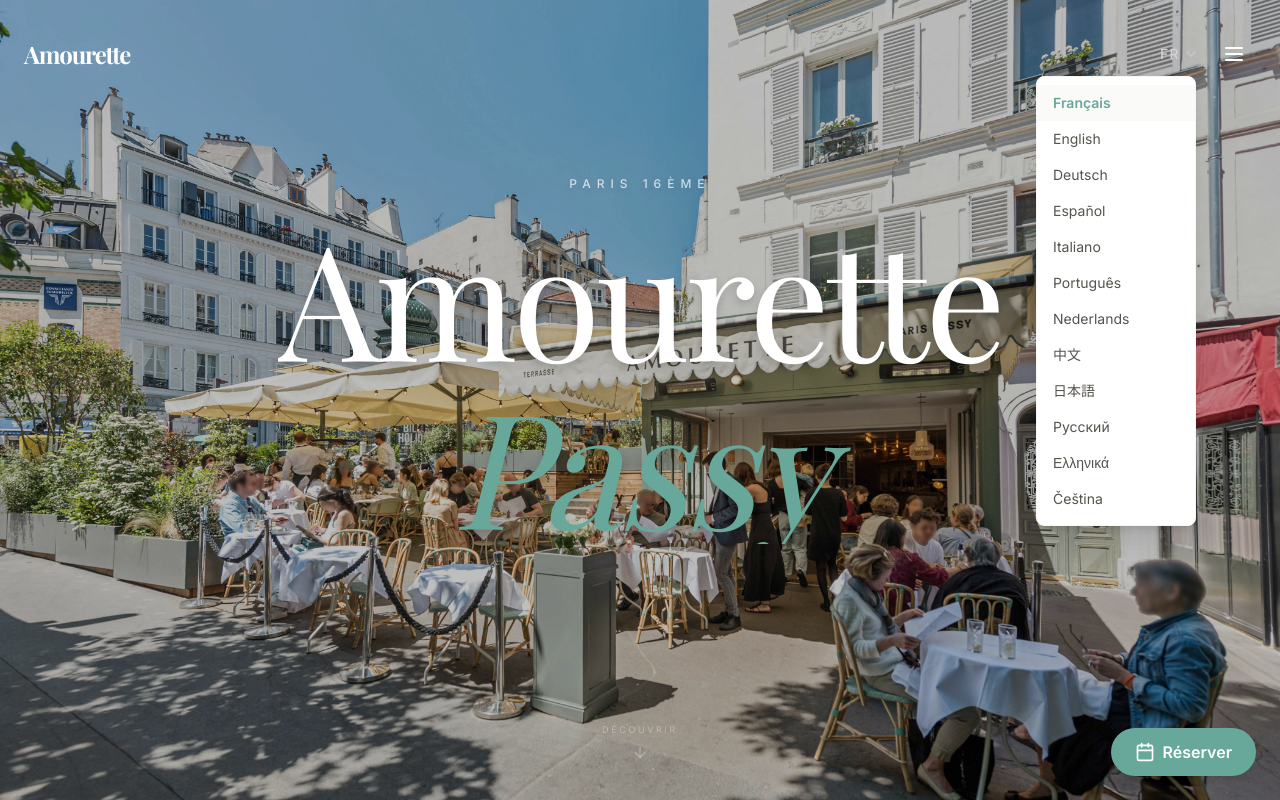
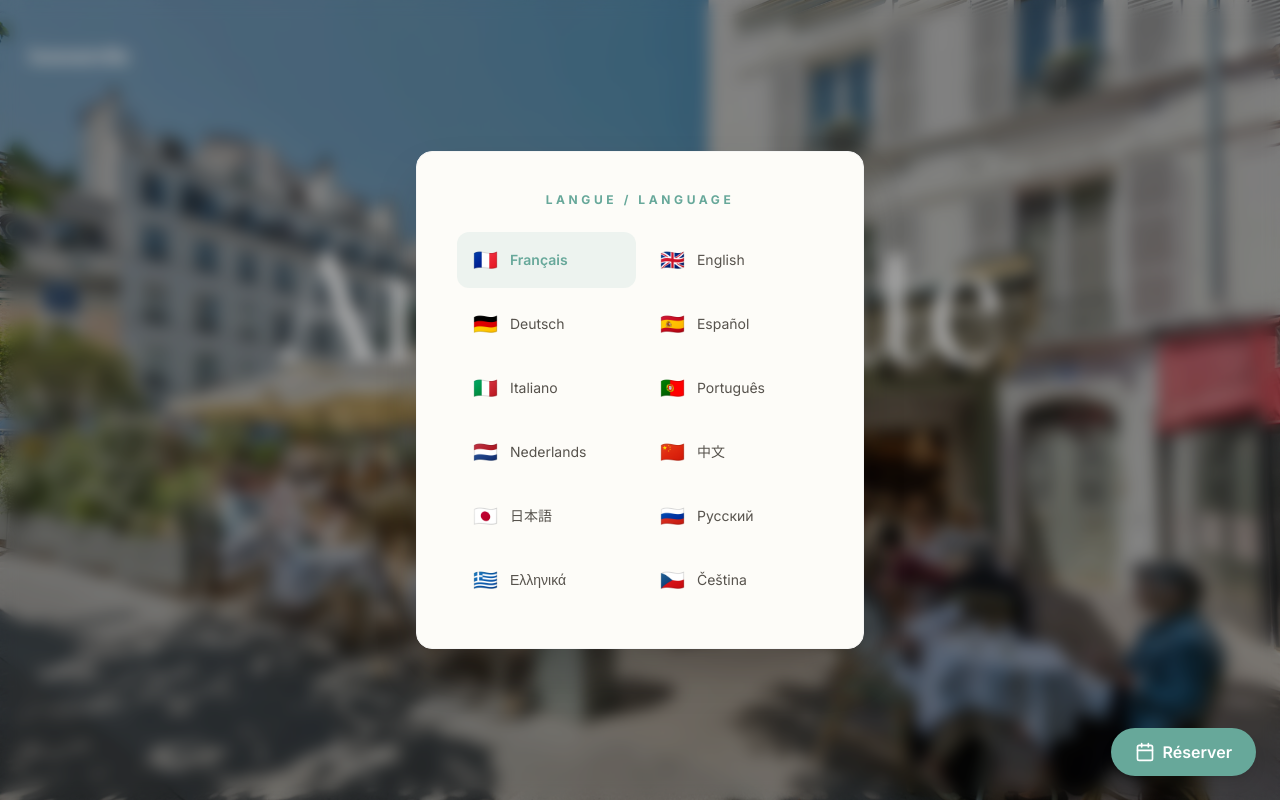
Before and after one commit to PremIA92100/AMOURETTE-LANDING-PAGE, a Next.js app: page / in a window 1280 px wide. Both pictures are taken after a click on the button "FR". Shown: the top 800 px of the page. Built offline with nearby package versions, Linux system fonts and the light colour scheme; a web font is replaced by a local one.

Commit message:
feat: sidebar desktop pour menu + sélecteur langue en modal avec drapeaux

```diff
--- a/components/LanguageSwitcher.tsx
+++ b/components/LanguageSwitcher.tsx
@@ -4,28 +4,27 @@
 import { usePathname } from 'next/navigation'
 import Link from 'next/link'
 import { Globe } from 'lucide-react'
+import { motion, AnimatePresence } from 'framer-motion'
 import { locales, slugMap, type Locale } from '@/lib/i18n'
 
-const languageNames: Record<Locale, string> = {
-  fr: 'Français',
-  en: 'English',
-  de: 'Deutsch',
-  es: 'Español',
-  it: 'Italiano',
-  pt: 'Português',
-  nl: 'Nederlands',
-  zh: '中文',
-  ja: '日本語',
-  ru: 'Русский',
-  el: 'Ελληνικά',
-  cs: 'Čeština',
+const languageData: Record<Locale, { name: string; flag: string }> = {
+  fr: { name: 'Français', flag: '🇫🇷' },
+  en: { name: 'English', flag: '🇬🇧' },
+  de: { name: 'Deutsch', flag: '🇩🇪' },
+  es: { name: 'Español', flag: '🇪🇸' },
+  it: { name: 'Italiano', flag: '🇮🇹' },
+  pt: { name: 'Português', flag: '🇵🇹' },
+  nl: { name: 'Nederlands', flag: '🇳🇱' },
+  zh: { name: '中文', flag: '🇨🇳' },
+  ja: { name: '日本語', flag: '🇯🇵' },
+  ru: { name: 'Русский', flag: '🇷🇺' },
+  el: { name: 'Ελληνικά', flag: '🇬🇷' },
+  cs: { name: 'Čeština', flag: '🇨🇿' },
 }
 
 function detectCurrentSection(pathname: string): { section: string; locale: Locale } {
-  // Try to find which section + locale matches the current pathname
   for (const [section, slugsByLocale] of Object.entries(slugMap)) {
     for (const [locale, slug] of Object.entries(slugsByLocale)) {
-      // Normalize: remove trailing slash for comparison
       const normalizedPath = pathname.replace(/\/$/, '') || '/'
       const normalizedSlug = slug.replace(/\/$/, '') || '/'
       if (normalizedPath === normalizedSlug) {
@@ -35,6 +34,8 @@
   }
   return { section: 'home', locale: 'fr' }
 }
+
+const easeOutExpo: [number, number, number, number] = [0.16, 1, 0.3, 1]
 
 export default function LanguageSwitcher({
   locale: currentLocale,
@@ -48,7 +49,6 @@
   const [isOpen, setIsOpen] = useState(false)
   const ref = useRef<HTMLDivElement>(null)
   const pathname = usePathname()
-
   const { section } = detectCurrentSection(pathname)
 
   useEffect(() => {
@@ -57,15 +57,28 @@
         setIsOpen(false)
       }
     }
+    if (isOpen) {
       document.addEventListener('mousedown', handleClickOutside)
+    }
     return () => document.removeEventListener('mousedown', handleClickOutside)
-  }, [])
+  }, [isOpen])
+
+  // Lock body scroll when panel open
+  useEffect(() => {
+    if (isOpen) {
+      document.body.style.overflow = 'hidden'
+    } else {
+      document.body.style.overflow = ''
+    }
+    return () => { document.body.style.overflow = '' }
+  }, [isOpen])
 
   return (
-    <div ref={ref} className="relative">
+    <div ref={ref}>
+      {/* Trigger button */}
       <button
         onClick={() => setIsOpen(!isOpen)}
-        className={`flex items-center gap-1 text-sm uppercase tracking-widest font-medium transition-colors ${
+        className={`flex items-center gap-1.5 text-sm uppercase tracking-widest font-medium transition-colors ${
           isScrolled
             ? 'text-stone-600 hover:text-amourette'
             : 'text-stone-300 hover:text-white'
@@ -79,27 +92,67 @@
         </svg>
       </button>
 
+      {/* Fullscreen overlay + panel */}
+      <AnimatePresence>
         {isOpen && (
-        <div className="absolute top-full right-0 mt-3 bg-white rounded-lg shadow-xl border border-stone-100 py-2 min-w-[160px] z-50">
-          {locales.map((lang) => {
+          <>
+            {/* Backdrop */}
+            <motion.div
+              initial={{ opacity: 0 }}
+              animate={{ opacity: 1 }}
+              exit={{ opacity: 0 }}
+              transition={{ duration: 0.25 }}
+              className="fixed inset-0 z-[60] bg-black/30 backdrop-blur-sm"
+              onClick={() => setIsOpen(false)}
+            />
+
+            {/* Language panel */}
+            <motion.div
+              initial={{ opacity: 0, y: -20, scale: 0.95 }}
+              animate={{ opacity: 1, y: 0, scale: 1 }}
+              exit={{ opacity: 0, y: -10, scale: 0.98 }}
+              transition={{ duration: 0.3, ease: easeOutExpo }}
+              className="fixed top-1/2 left-1/2 -translate-x-1/2 -translate-y-1/2 z-[70] bg-paper rounded-2xl shadow-2xl border border-stone-100 p-8 md:p-10 w-[90vw] max-w-md max-h-[80vh] overflow-y-auto"
+            >
+              {/* Title */}
+              <p className="text-amourette text-xs font-bold uppercase tracking-[0.3em] mb-6 text-center">
+                Langue / Language
+              </p>
+
+              {/* Language grid */}
+              <div className="grid grid-cols-2 gap-2">
+                {locales.map((lang, i) => {
                   const href = slugMap[section as keyof typeof slugMap]?.[lang] || `/${lang}/`
+                  const data = languageData[lang]
+                  const isActive = lang === currentLocale
+
                   return (
+                    <motion.div
+                      key={lang}
+                      initial={{ opacity: 0, y: 10 }}
+                      animate={{ opacity: 1, y: 0 }}
+                      transition={{ duration: 0.3, delay: i * 0.03, ease: easeOutExpo }}
+                    >
                       <Link
-                key={lang}
                         href={href}
                         onClick={() => setIsOpen(false)}
-                className={`block px-4 py-2 text-sm transition-colors ${
-                  lang === currentLocale
-                    ? 'text-amourette font-semibold bg-stone-50'
-                    : 'text-stone-600 hover:text-amourette hover:bg-stone-50'
+                        className={`flex items-center gap-3 px-4 py-3.5 rounded-xl transition-all duration-200 min-h-[48px] ${
+                          isActive
+                            ? 'bg-amourette/10 text-amourette font-semibold'
+                            : 'text-stone-600 hover:bg-stone-100 hover:text-stone-900'
                         }`}
                       >
-                {languageNames[lang]}
+                        <span className="text-xl">{data.flag}</span>
+                        <span className="text-sm">{data.name}</span>
                       </Link>
+                    </motion.div>
                   )
                 })}
               </div>
+            </motion.div>
+          </>
         )}
+      </AnimatePresence>
     </div>
   )
 }
--- a/components/layout/Navbar.tsx
+++ b/components/layout/Navbar.tsx
@@ -35,11 +35,36 @@
     { name: 'Menu', href: slugMap.menus[locale] },
     { name: 'Photos', href: slugMap.photos[locale] },
     { name: 'Privatisations', href: slugMap.privatisations[locale] },
+    { name: 'Commander en ligne', href: deliverooUrl },
     { name: 'Contact', href: slugMap.contact[locale] },
   ]
 }
 
 const easeOutExpo: [number, number, number, number] = [0.16, 1, 0.3, 1]
+
+function NavLinkItem({ link, onClick }: { link: NavLink; onClick: () => void }) {
+  const isExternal = link.href.startsWith('http')
+  const className = "text-stone-700 hover:text-amourette transition-colors duration-300 block"
+
+  if (isExternal) {
+    return (
+      <a
+        href={link.href}
+        target="_blank"
+        rel="noopener noreferrer"
+        onClick={onClick}
+        className={className}
+      >
+        {link.name}
+      </a>
+    )
+  }
+  return (
+    <Link href={link.href} onClick={onClick} className={className}>
+      {link.name}
+    </Link>
+  )
+}
 
 export default function Navbar({ locale = 'fr' }: { locale?: Locale }) {
   const [isScrolled, setIsScrolled] = useState(false)
@@ -53,7 +78,6 @@
     return () => window.removeEventListener('scroll', handleScroll)
   }, [])
 
-  // Lock body scroll when menu is open
   useEffect(() => {
     if (isMenuOpen) {
       document.body.style.overflow = 'hidden'
@@ -80,7 +104,7 @@
           {/* Logo */}
           <Link
             href={homeHref}
-            className={`text-2xl font-serif font-bold tracking-tighter transition-colors z-50 ${
+            className={`text-2xl font-serif font-bold tracking-tighter transition-colors z-[60] ${
               isMenuOpen
                 ? 'text-stone-900'
                 : isScrolled
@@ -91,8 +115,8 @@
             Amourette
           </Link>
 
-          {/* Right side: Language + Hamburger */}
-          <div className="flex items-center gap-4 z-50">
+          {/* Right: Language + Hamburger */}
+          <div className="flex items-center gap-4 z-[60]">
             {!isMenuOpen && (
               <LanguageSwitcher locale={locale} isScrolled={isScrolled} compact />
             )}
@@ -113,65 +137,50 @@
         </div>
       </motion.nav>
 
-      {/* ─── Fullscreen overlay menu ─── */}
+      {/* ─── Menu overlay ─── */}
       <AnimatePresence>
         {isMenuOpen && (
+          <>
+            {/* Backdrop (desktop: click to close) */}
+            <motion.div
+              initial={{ opacity: 0 }}
+              animate={{ opacity: 1 }}
+              exit={{ opacity: 0 }}
+              transition={{ duration: 0.3 }}
+              className="fixed inset-0 z-40 bg-black/20 backdrop-blur-sm hidden md:block"
+              onClick={() => setIsMenuOpen(false)}
+            />
+
+            {/* ─── Mobile: fullscreen overlay ─── */}
             <motion.div
               initial={{ opacity: 0 }}
               animate={{ opacity: 1 }}
               exit={{ opacity: 0 }}
               transition={{ duration: 0.3, ease: easeOutExpo }}
-            className="fixed inset-0 z-40 bg-paper flex flex-col justify-center items-center"
+              className="fixed inset-0 z-40 bg-paper flex flex-col justify-center items-center md:hidden"
             >
-            {/* Nav links */}
-            <nav className="flex flex-col items-center gap-2 md:gap-4">
-              {navLinks.map((link, i) => {
-                const isExternal = link.href.startsWith('http')
-                return (
+              <nav className="flex flex-col items-center gap-2">
+                {navLinks.map((link, i) => (
                   <motion.div
                     key={link.name}
                     initial={{ opacity: 0, y: 30 }}
                     animate={{ opacity: 1, y: 0 }}
                     exit={{ opacity: 0, y: -10 }}
-                    transition={{
-                      duration: 0.5,
-                      delay: 0.1 + i * 0.08,
-                      ease: easeOutExpo,
-                    }}
+                    transition={{ duration: 0.5, delay: 0.1 + i * 0.08, ease: easeOutExpo }}
+                    className="text-3xl font-serif py-3"
                   >
-                    {isExternal ? (
-                      <a
-                        href={link.href}
-                        target="_blank"
-                        rel="noopener noreferrer"
-                        onClick={() => setIsMenuOpen(false)}
-                        className="text-3xl md:text-5xl font-serif text-stone-800 hover:text-amourette transition-colors duration-300 py-3 md:py-4 block"
-                      >
-                        {link.name}
-                      </a>
-                    ) : (
-                      <Link
-                        href={link.href}
-                        onClick={() => setIsMenuOpen(false)}
-                        className="text-3xl md:text-5xl font-serif text-stone-800 hover:text-amourette transition-colors duration-300 py-3 md:py-4 block"
-                      >
-                        {link.name}
-                      </Link>
-                    )}
+                    <NavLinkItem link={link} onClick={() => setIsMenuOpen(false)} />
                   </motion.div>
-                )
-              })}
+                ))}
               </nav>
 
-            {/* Separator */}
               <motion.div
                 initial={{ scaleX: 0 }}
                 animate={{ scaleX: 1 }}
                 transition={{ duration: 0.6, delay: 0.4, ease: easeOutExpo }}
-              className="w-16 h-[1px] bg-amourette/40 mt-10 md:mt-14 mb-8 md:mb-10 origin-center"
+                className="w-16 h-[1px] bg-amourette/40 mt-10 mb-8 origin-center"
               />
 
-            {/* Footer info */}
               <motion.div
                 initial={{ opacity: 0, y: 15 }}
                 animate={{ opacity: 1, y: 0 }}
@@ -184,32 +193,15 @@
                 </div>
                 <div className="flex items-center gap-2">
                   <Phone size={14} className="text-amourette" />
-                <a href="tel:0952861447" className="hover:text-amourette transition-colors">
-                  09 52 86 14 47
-                </a>
+                  <a href="tel:0952861447" className="hover:text-amourette transition-colors">09 52 86 14 47</a>
                 </div>
                 <div className="flex items-center gap-4 mt-2">
-                <a
-                  href="https://www.instagram.com/amourettepassy/"
-                  target="_blank"
-                  rel="noopener noreferrer"
-                  className="hover:text-amourette transition-colors uppercase tracking-widest text-xs"
-                >
-                  Instagram
-                </a>
+                  <a href="https://www.instagram.com/amourettepassy/" target="_blank" rel="noopener noreferrer" className="hover:text-amourette transition-colors uppercase tracking-widest text-xs">Instagram</a>
                   <span className="text-stone-300">·</span>
-                <a
-                  href="https://www.tripadvisor.fr/Restaurant_Review-g187147-d25182853-Reviews-Amourette_Passy-Paris_Ile_de_France.html"
-                  target="_blank"
-                  rel="noopener noreferrer"
-                  className="hover:text-amourette transition-colors uppercase tracking-widest text-xs"
-                >
-                  TripAdvisor
-                </a>
+                  <a href="https://www.tripadvisor.fr/Restaurant_Review-g187147-d25182853-Reviews-Amourette_Passy-Paris_Ile_de_France.html" target="_blank" rel="noopener noreferrer" className="hover:text-amourette transition-colors uppercase tracking-widest text-xs">TripAdvisor</a>
                 </div>
               </motion.div>
 
-            {/* Language switcher in menu */}
               <motion.div
                 initial={{ opacity: 0 }}
                 animate={{ opacity: 1 }}
@@ -219,6 +211,77 @@
                 <LanguageSwitcher locale={locale} isScrolled={true} />
               </motion.div>
             </motion.div>
+
+            {/* ─── Desktop: sidebar from right ─── */}
+            <motion.div
+              initial={{ x: '100%' }}
+              animate={{ x: 0 }}
+              exit={{ x: '100%' }}
+              transition={{ duration: 0.4, ease: easeOutExpo }}
+              className="fixed top-0 right-0 bottom-0 z-50 w-[420px] bg-paper shadow-2xl border-l border-stone-100 hidden md:flex flex-col"
+            >
+              {/* Close button area (top right, aligned with navbar hamburger) */}
+              <div className="flex justify-end px-6 py-8">
+                <button
+                  onClick={() => setIsMenuOpen(false)}
+                  className="min-w-[44px] min-h-[44px] flex items-center justify-center text-stone-900 hover:text-amourette transition-colors"
+                  aria-label="Fermer le menu"
+                >
+                  <X size={24} />
+                </button>
+              </div>
+
+              {/* Nav links */}
+              <nav className="flex-1 flex flex-col justify-center px-12 gap-2">
+                {navLinks.map((link, i) => (
+                  <motion.div
+                    key={link.name}
+                    initial={{ opacity: 0, x: 30 }}
+                    animate={{ opacity: 1, x: 0 }}
+                    transition={{ duration: 0.4, delay: 0.15 + i * 0.06, ease: easeOutExpo }}
+                    className="py-3"
+                  >
+                    <div className="text-3xl font-serif">
+                      <NavLinkItem link={link} onClick={() => setIsMenuOpen(false)} />
+                    </div>
+                  </motion.div>
+                ))}
+              </nav>
+
+              {/* Separator */}
+              <motion.div
+                initial={{ scaleX: 0 }}
+                animate={{ scaleX: 1 }}
+                transition={{ duration: 0.6, delay: 0.4, ease: easeOutExpo }}
+                className="mx-12 h-[1px] bg-amourette/30 origin-left"
+              />
+
+              {/* Footer */}
+              <motion.div
+                initial={{ opacity: 0, y: 10 }}
+                animate={{ opacity: 1, y: 0 }}
+                transition={{ duration: 0.4, delay: 0.5, ease: easeOutExpo }}
+                className="px-12 py-10 space-y-4"
+              >
+                <div className="flex items-center gap-2.5 text-stone-400 text-sm">
+                  <MapPin size={15} className="text-amourette" />
+                  <span>10 Bd Delessert, 75016 Paris</span>
+                </div>
+                <div className="flex items-center gap-2.5 text-stone-400 text-sm">
+                  <Phone size={15} className="text-amourette" />
+                  <a href="tel:0952861447" className="hover:text-amourette transition-colors">09 52 86 14 47</a>
+                </div>
+                <div className="flex items-center gap-4 pt-2">
+                  <a href="https://www.instagram.com/amourettepassy/" target="_blank" rel="noopener noreferrer" className="text-stone-400 hover:text-amourette transition-colors uppercase tracking-widest text-xs">Instagram</a>
+                  <span className="text-stone-200">·</span>
+                  <a href="https://www.tripadvisor.fr/Restaurant_Review-g187147-d25182853-Reviews-Amourette_Passy-Paris_Ile_de_France.html" target="_blank" rel="noopener noreferrer" className="text-stone-400 hover:text-amourette transition-colors uppercase tracking-widest text-xs">TripAdvisor</a>
+                </div>
+                <div className="pt-3">
+                  <LanguageSwitcher locale={locale} isScrolled={true} />
+                </div>
+              </motion.div>
+            </motion.div>
+          </>
         )}
       </AnimatePresence>
     </>
```
Lines whose indentation alone changed are shown as unchanged.
